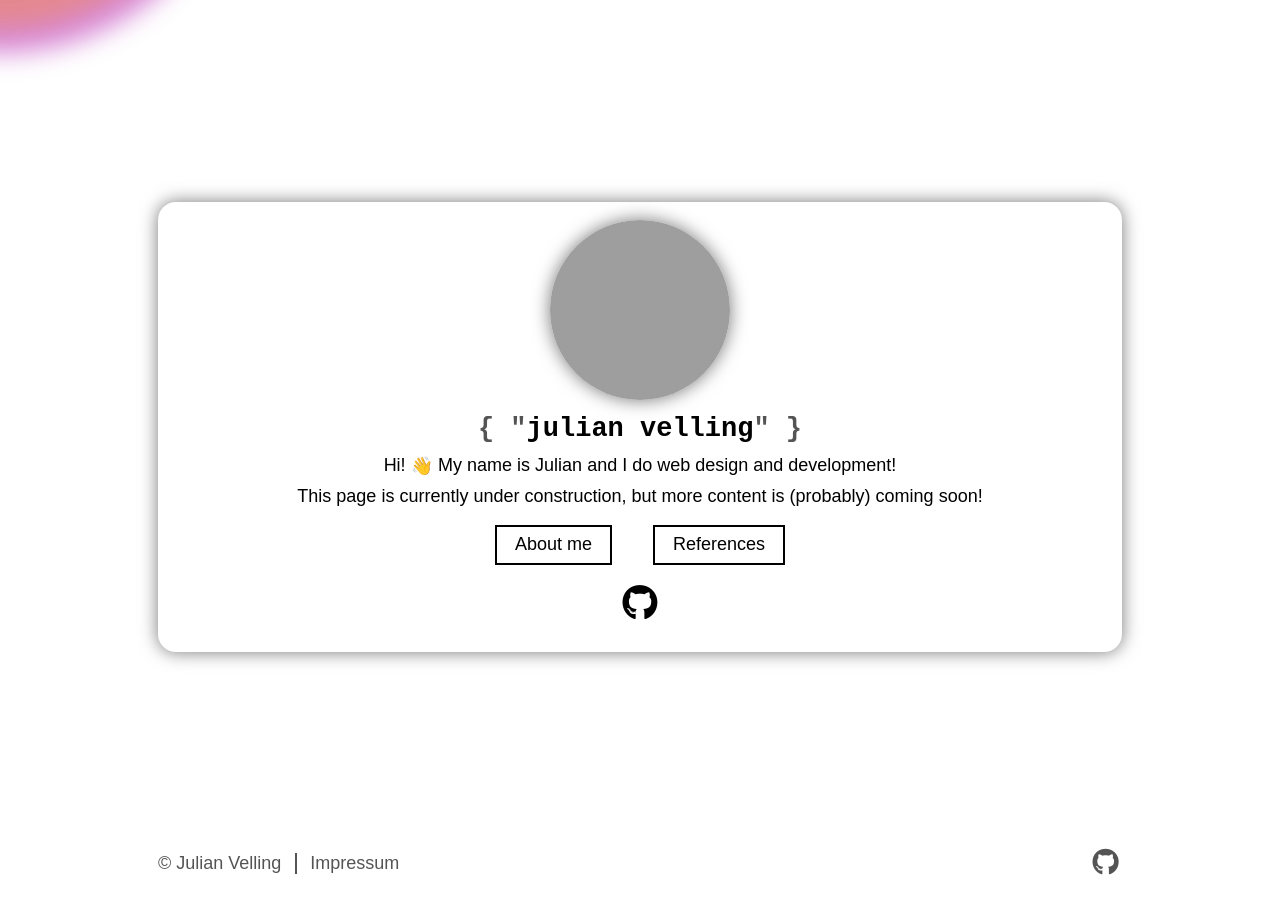
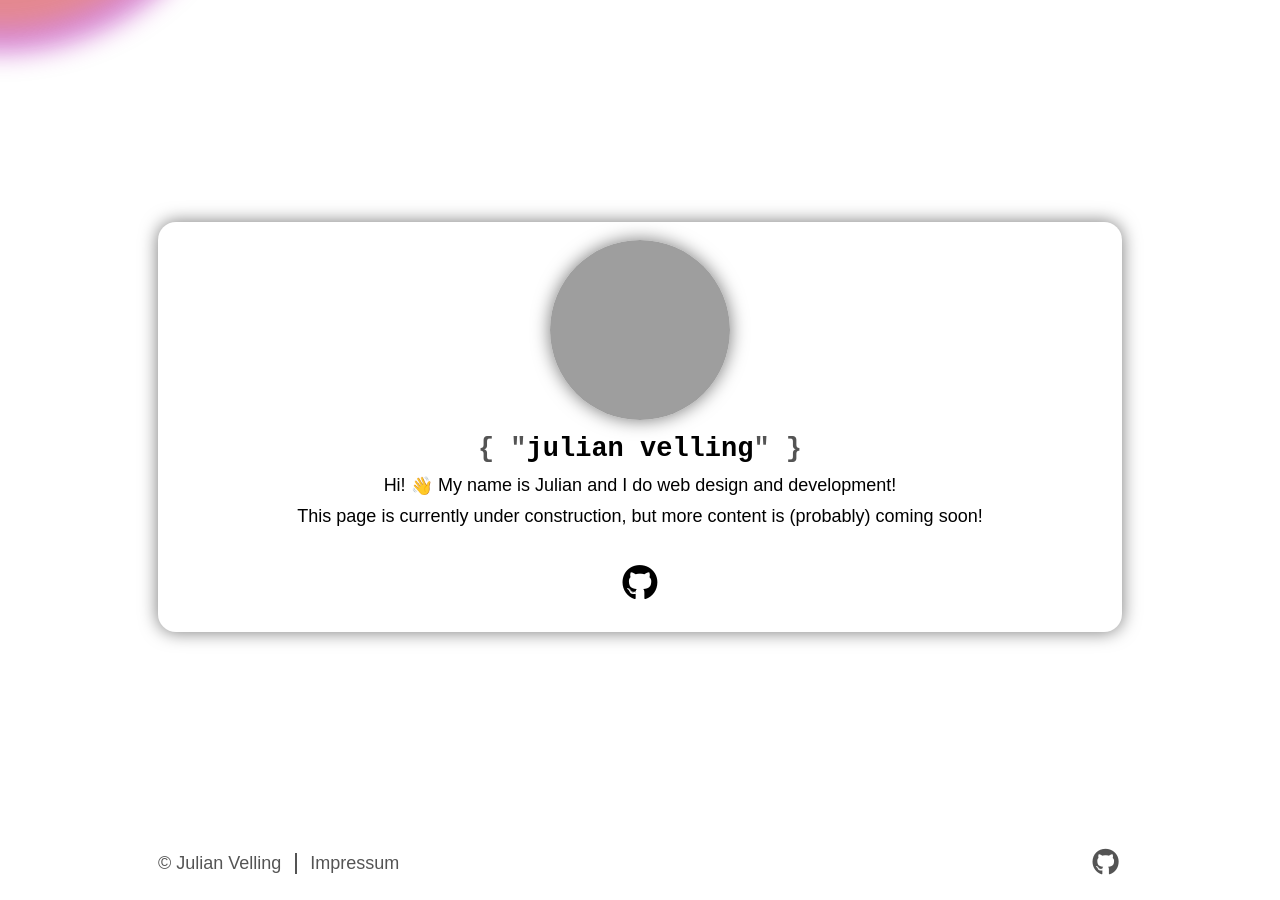
Before and after one commit to juve33/julianvelling.de, a Jekyll site: the page built from pages/index.md, in a window 1280 px wide. Built offline with Jekyll 4.4.1, drawn with Linux system fonts in a browser that asks for light colours; nearby versions of some CDN libraries; emoji names are drawn with the system emoji font; grey boxes are pictures that could not be loaded.

Commit message:
removed unfinished pages from nav menu

```diff
--- a/_includes/nav-menu.html
+++ b/_includes/nav-menu.html
@@ -1,6 +1,4 @@
 <nav>
     <ul>
-        <li><a href="{{ '/about-me' | relative_url }}">About me</a></li>
-        <li><a href="{{ '/references' | relative_url }}">References</a></li>
     </ul>
 </nav>
```
